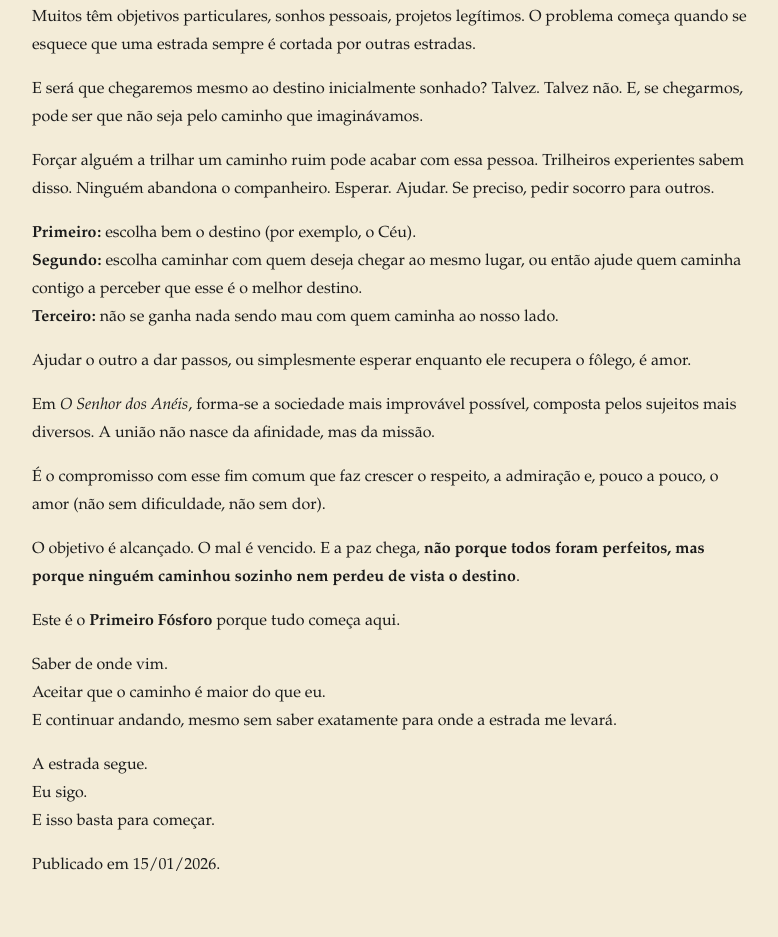
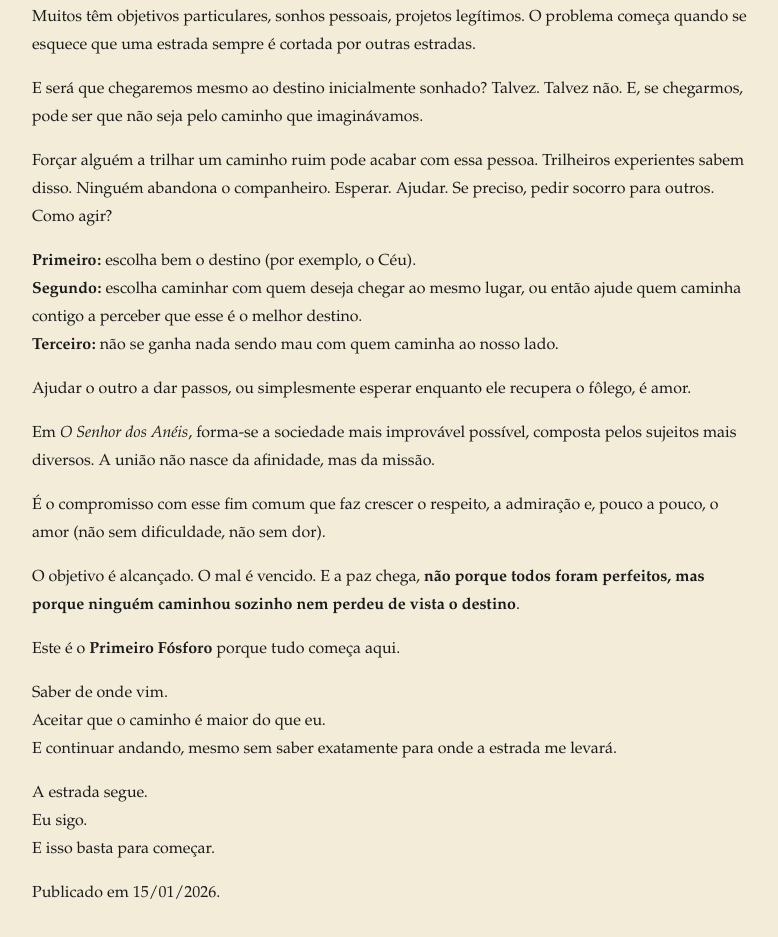
Before and after one commit to henriqueminuzo/henriqueminuzo.github.io, a plain HTML site: page posts/primeiro-fosforo/index.html in a window 1280 px wide. Shown: the part 1810-2747 px from the top of the page, without its empty margins (248-1026 px from the left). Drawn offline with Linux system fonts and the light colour scheme.

Commit message:
edita primeiro fósforo

```diff
--- a/posts/primeiro-fosforo/index.html
+++ b/posts/primeiro-fosforo/index.html
@@ -53,7 +53,7 @@ E por que este é o <strong>Primeiro Fósforo</strong>?</p>
 Mas logo surge a pergunta inevitável: <em>juntos para quê? Quem somos nós? E onde queremos chegar?</em></p>
 <p>Muitos têm objetivos particulares, sonhos pessoais, projetos legítimos. O problema começa quando se esquece que uma estrada sempre é cortada por outras estradas.</p>
 <p>E será que chegaremos mesmo ao destino inicialmente sonhado? Talvez. Talvez não. E, se chegarmos, pode ser que não seja pelo caminho que imaginávamos.</p>
-<p>Forçar alguém a trilhar um caminho ruim pode acabar com essa pessoa. Trilheiros experientes sabem disso. Ninguém abandona o companheiro. Esperar. Ajudar. Se preciso, pedir socorro para outros.</p>
+<p>Forçar alguém a trilhar um caminho ruim pode acabar com essa pessoa. Trilheiros experientes sabem disso. Ninguém abandona o companheiro. Esperar. Ajudar. Se preciso, pedir socorro para outros. Como agir?</p>
 <p><strong>Primeiro:</strong> escolha bem o destino (por exemplo, o Céu).<br>
 <strong>Segundo:</strong> escolha caminhar com quem deseja chegar ao mesmo lugar, ou então ajude quem caminha contigo a perceber que esse é o melhor destino.<br>
 <strong>Terceiro:</strong> não se ganha nada sendo mau com quem caminha ao nosso lado.</p>
```
